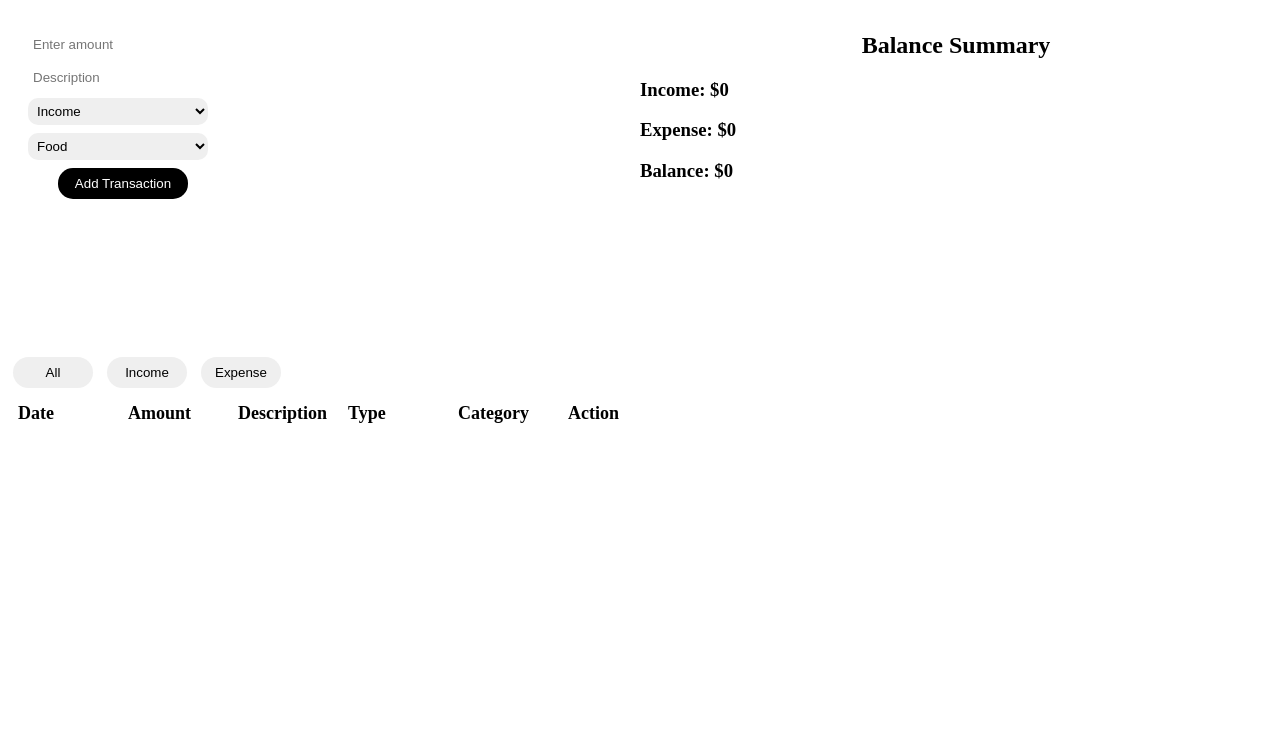
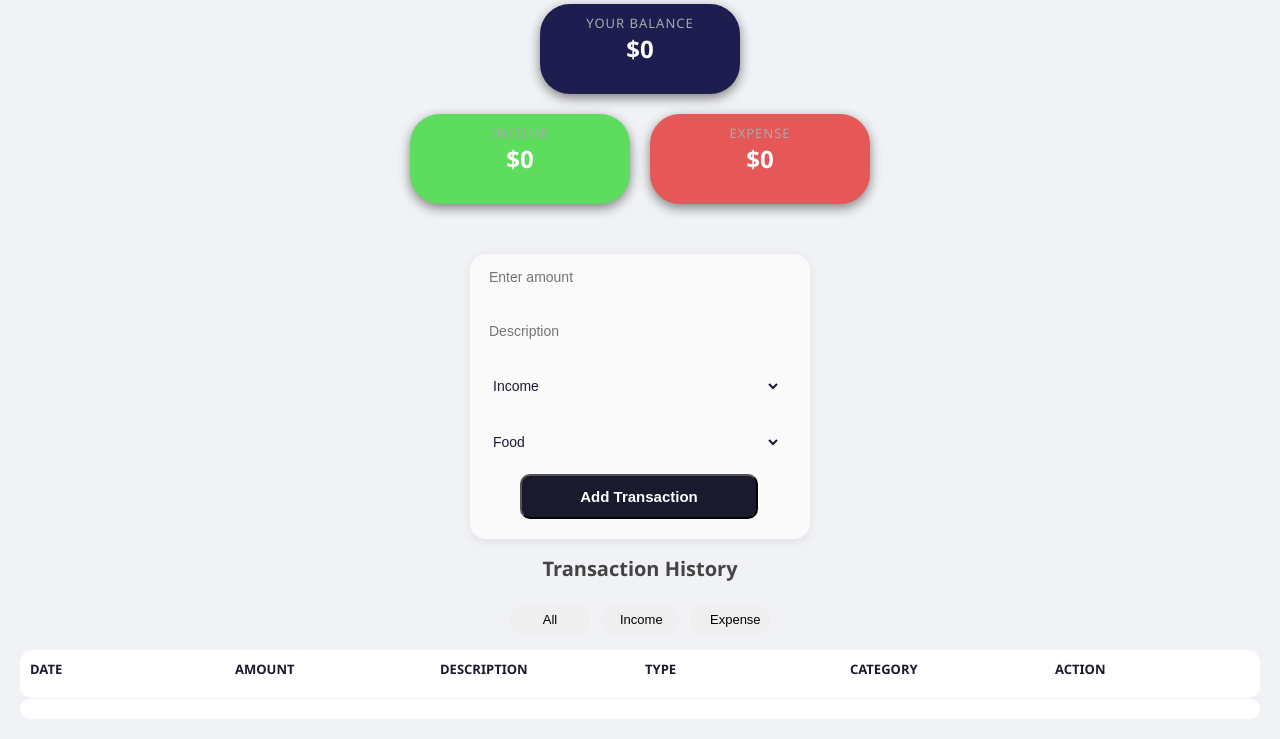
Before and after one commit to Nafees-Mohamed/Expense-Tracker, a plain HTML site: page expense.html in a window 1280 px wide. Shown: the part 82-821 px from the top of the page. Before the commit the page ends 800 px from the top, so only its background shows below. Drawn offline with Linux system fonts and the light colour scheme.

Commit message:
Clean UI added

```diff
--- a/expense.html
+++ b/expense.html
@@ -10,7 +10,8 @@
 
 <body>
     <h1>Expense Tracker</h1>
-    <div class="top-container">
+    <div class="balance-summary"></div>
+    <div class="middle">
         <div class="input-container">
             <input type="number" class="js-amount" placeholder="Enter amount">
             <input type="text" class="js-description" placeholder="Description">
@@ -26,10 +27,8 @@
             </select>
             <button type="button" class="js-add">Add Transaction</button>
         </div>
-
-        <div class="balance-summary">
-        </div>
     </div>
+    <h2>Transaction History</h2>
     <div class="display">
         <button class="js-all">All</button>
         <button class="js-Income">Income</button>
--- a/script.js
+++ b/script.js
@@ -42,10 +42,14 @@ function balanceSummary(){
             .reduce((sum,expense)=>sum+expense.amount,0);
     const balance=income-expense;
     summary.innerHTML=`
-    <h2>Balance Summary</h2>
-    <h3>Income: $${income}</h3>
-    <h3>Expense: $${expense}</h3>
-    <h3>Balance: $${balance}</h3>`;
+    <div class="top">
+        <div class="balance-bar"><p>Your Balance</p>  <span class="amount">$${balance}</span></div>
+    </div>
+    <div class="bottom">
+        <div class="income-bar"><p>Income</p> <span class="amount">$${income}</span></div>
+        <div class="expense-bar"><p>Expense</p> <span class="amount"> $${expense}</span></div>
+    </div>
+    `;
 
 
 }
--- a/style.css
+++ b/style.css
@@ -1,77 +1,209 @@
+
+
+body {
+    background-color: #f0f2f5;
+    font-family: 'Segoe UI', sans-serif;
+    color: #1a1a2e;
+    margin: 0;
+    padding: 0;
+}
+
 h1 {
+    font-size: 32px;
+    font-weight: 700;
     text-align: center;
-    margin-top: 20px;
-    font-size: 40px;
+    color: #1a1a2e;
 }
-h2{
+
+h2 {
+    font-size: 20px;
+    font-weight: 600;
+    color: #444;
     text-align: center;
 }
 
-.input-container{
+p {
+    font-size: 13px;
+    color: #aaa;
+    margin: 0;
+    text-transform: uppercase;
+    letter-spacing: 1px;
+}
+
+.amount {
+    font-size: 24px;
+    font-weight: 700;
+    color: white;
+    margin-top: 6px;
+}
+.middle{
+    display: flex;
+    justify-content: center;
+    align-items: center;
+    margin-top: 30px;
+
+}
+.input-container {
     display: flex;
     flex-direction: column;
-    width: 200px;
-    margin: 10px;
-    padding: 10px;
+    background-color:#fafafa;
+    border-radius: 16px;
+    box-shadow: 0 2px 12px rgba(0,0,0,0.08);  /
+    padding: 30px;
+    width: 340px;
+    height: auto;
     gap: 8px;
-    height: 300px;
 }
 
 .input-container input,
-.input-container select{
-    width:180px;
-    padding: 5px;
-    border-radius: 10px;
+.input-container select {
+    width: 90%;
+    padding: 10px 14px;
+    border-radius: 8px;
     border: none;
+    font-size: 14px;
+    color: #1c1c34;
+    background: #fafafa;
+    outline: none;
+    margin: 5px;
 }
 
-.input-container button{
-    width: 130px;
-    padding: 8px;
-    border-radius: 15px;
-    margin-left: 30px;
-    border: none;
-    background-color:rgb(0, 0, 0);
+
+
+.input-container button {
+    width: 70%;
+    margin-left: 50px;
+    margin-bottom: 20px;
+    padding: 12px;
+    border-radius: 10px;
+    background: #1a1a2e;
     color: white;
+    font-size: 15px;
+    font-weight: 600;
+    cursor: pointer;
+    transition: background 0.2s;
+}
+
+.input-container button:hover {
+    background: #16213e;
 }
 .expense-history-header{
     display: grid;
-    grid-template-columns:100px 100px 100px 100px 100px 80px;
+    grid-template-columns:1fr 1fr 1fr 1fr 1fr 1fr;
     gap: 10px;
     padding: 10px;
+    background-color: white;
+    border-radius: 13px;
+    margin: 0 20px;
+    border-bottom: 1.5px solid #f0f2f5;
+
 }
 
 .expense-history{
     display: grid;
-    grid-template-columns: 100px 100px 100px 100px 100px 80px;
-    gap: 10px;
+    grid-template-columns: 1fr 1fr 1fr 1fr 1fr 1fr;
+    gap: 15px;
     padding: 10px;
+    margin: 0 20px 20px 20px;
+    background: white;
+    border-radius: 13px;
 }
 .head{
     margin-bottom: 10px;
-    font-size: 18px;
-    font-weight: bold;
-}
-
-.top-container{
-    display: grid;
-    grid-template-columns: 1fr 1fr;
+    font-size: 13px;
+    font-weight: 600;
+    text-transform: uppercase;
 
 }
 
+
+.display{
+    display: flex;
+    justify-content: center;
+    margin-bottom: 10px;
+}
 .display button{
-    padding: 8px;
+    padding: 8px 20px;
     border-radius: 18px;
     width:80px;
     border: none;
     margin: 5px 5px;
+    font-size: 13px;
+    font-weight: 500;
+    cursor: pointer;
+}
+.display button:hover{
+    color: white;
+    background-color: black;
+}
+.delete-button{
+    padding: 5px;
+    border-radius: 6px;
+    border: none;
+    background-color:#dcc1c1;
+    color:#b3473b;
+    cursor: pointer;
+    font-size:12px;
+    font-weight:500;
 }
 
-.delete-button{
-    padding: 5px;
-    border-radius: 15px;
-    border: none;
-    background-color: red;
-    color: white;
-    cursor: pointer;
+.delete-button:hover{
+    background-color:#e74c3c;
+    color:white;
 }
+.balance-summary{
+    display: flex;
+    flex-direction: column;
+    justify-content: center;
+    align-items: center;
+}
+
+.top{
+    width: 200px;
+    height: 90px;
+    background-color: rgb(0, 0, 0);
+    border-radius: 30px;
+    box-shadow: 0 4px 12px gray;
+    transition: all 0.3s ease;
+}
+.bottom{
+    display: flex;
+    gap: 20px;
+    margin: 20px;
+
+}
+
+.balance-bar{
+    text-align: center;
+    padding: 10px;
+
+
+}
+.income-bar,.expense-bar{
+
+    height: 70px;
+    width: 200px;
+    text-align: center;
+    padding: 10px;
+    border-radius: 30px;
+    box-shadow: 0 4px 12px gray;
+    transition: all 0.3s ease;
+}
+
+.top:hover,.income-bar:hover,.expense-bar:hover{
+ transform: translateY(-5px);
+}
+
+.top {
+    background: rgb(29, 29, 79);
+
+}
+
+.income-bar {
+    background: rgb(93, 220, 93);
+
+}
+
+.expense-bar {
+    background: rgb(230, 87, 87);
+}
```
Also changed, not shown: design.jpg (added).
